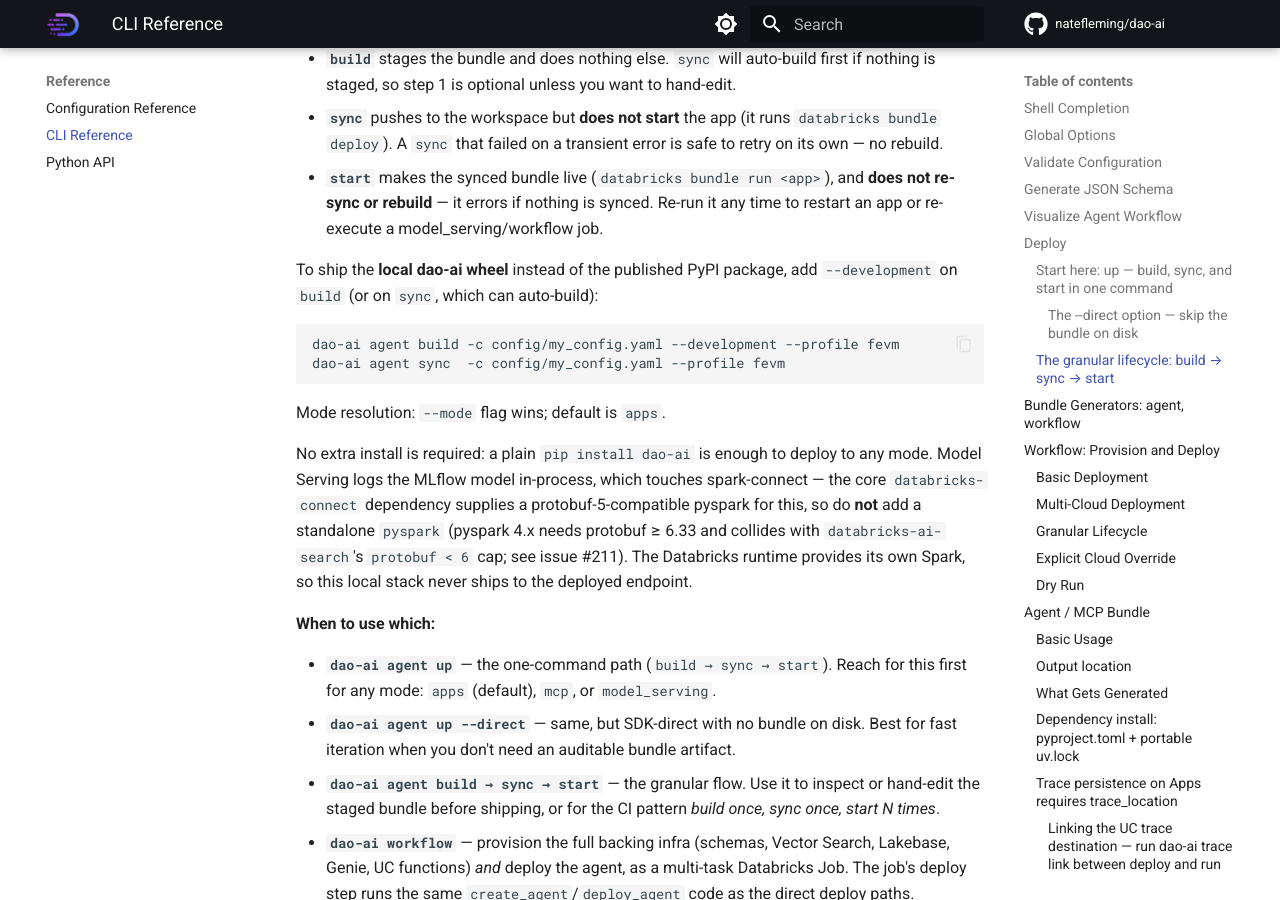
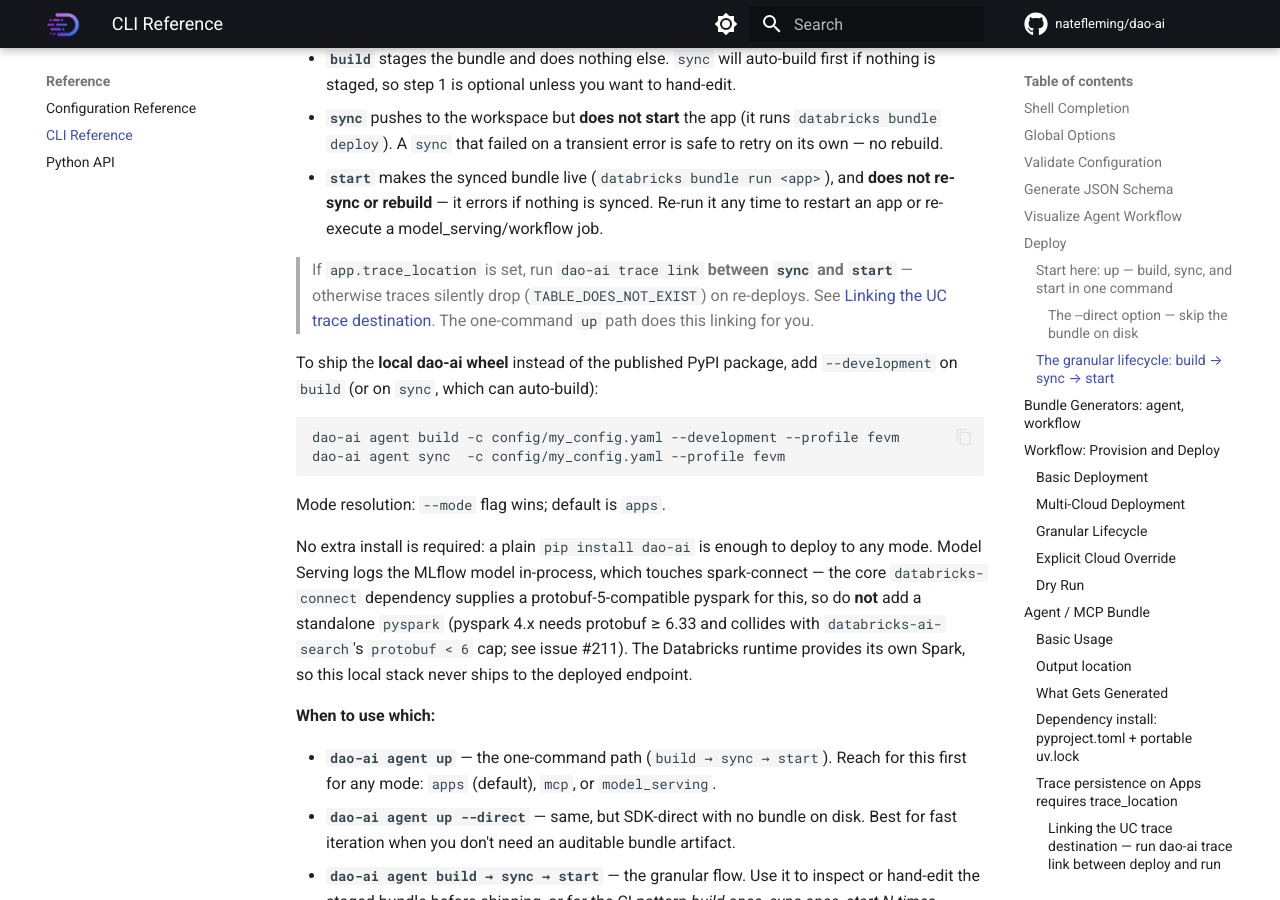
Before and after one commit to natefleming/retail-ai, an MkDocs documentation site: the page built from docs/cli-reference.md, in a window 1280 px wide and 900 px high, scrolled down 2830 px. Built offline with MkDocs 1.6.1 and Material for MkDocs 9.7.7, drawn with Linux system fonts in a browser that asks for light colours; comment, search, counter and statistics services are not loaded.

Commit message:
docs: note trace link is needed between sync and start in granular flow
The granular build → sync → start example omitted the `dao-ai trace link`
step that the same page documents as required between `sync` (bundle deploy)
and `start` (bundle run) when `app.trace_location` is set — otherwise traces
silently drop with TABLE_DOES_NOT_EXIST on re-deploys. Add a callout pointing
at the existing background section; note the `up` path does this automatically.

Co-authored-by: Isaac

```diff
--- a/docs/cli-reference.md
+++ b/docs/cli-reference.md
@@ -138,6 +138,11 @@ dao-ai agent start -c config/my_config.yaml --profile fevm
 - **`start`** makes the synced bundle live (`databricks bundle run <app>`), and
   **does not re-sync or rebuild** — it errors if nothing is synced. Re-run it any
   time to restart an app or re-execute a model_serving/workflow job.
+
+> If `app.trace_location` is set, run `dao-ai trace link` **between `sync` and
+> `start`** — otherwise traces silently drop (`TABLE_DOES_NOT_EXIST`) on re-deploys.
+> See [Linking the UC trace destination](#linking-the-uc-trace-destination-run-dao-ai-trace-link-between-deploy-and-run).
+> The one-command `up` path does this linking for you.
 
 To ship the **local dao-ai wheel** instead of the published PyPI package, add
 `--development` on `build` (or on `sync`, which can auto-build):
```
